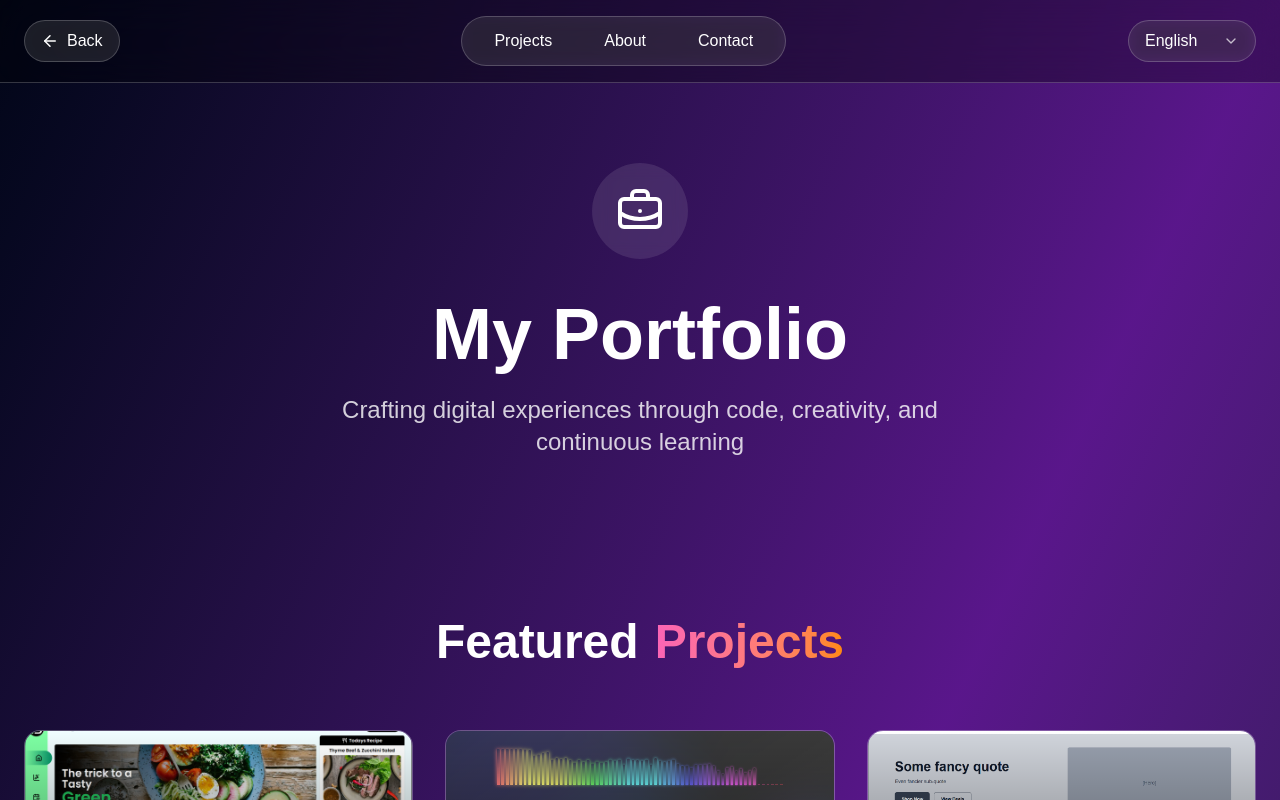
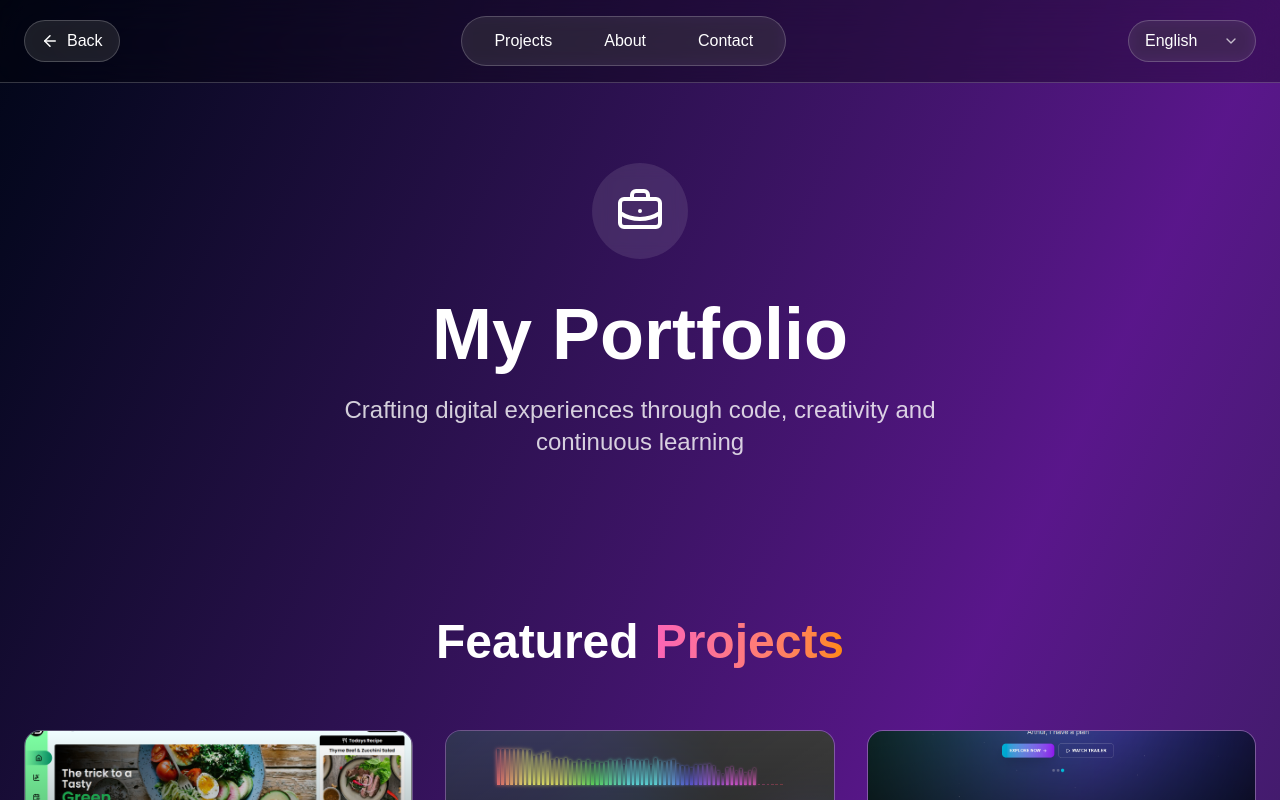
Before and after one commit to Erikvanauger/portfolio2, a Next.js app: page /portfolio in a window 1280 px wide. Shown: the top 800 px of the page. Built offline with nearby package versions, Linux system fonts and the light colour scheme.

Commit message:
updated xlr8 png

```diff
--- a/src/app/locales/en.ts
+++ b/src/app/locales/en.ts
@@ -7,7 +7,7 @@ export const en = {
   },
   hero: {
     title: "My Portfolio",
-    subtitle: "Crafting digital experiences through code, creativity, and continuous learning",
+    subtitle: "Crafting digital experiences through code, creativity and continuous learning",
   },
   projects:{
     titlePart1: "Featured",
```
Also changed, not shown: public/xlr8.PNG.
